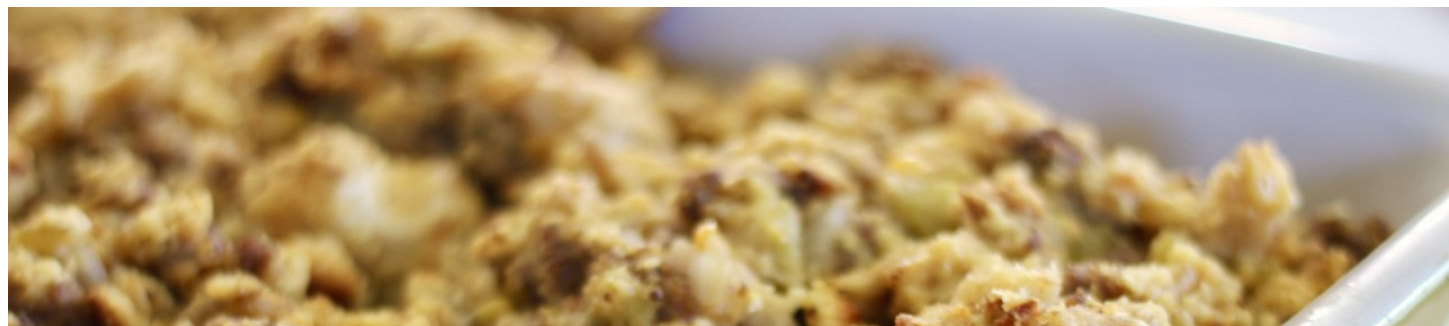
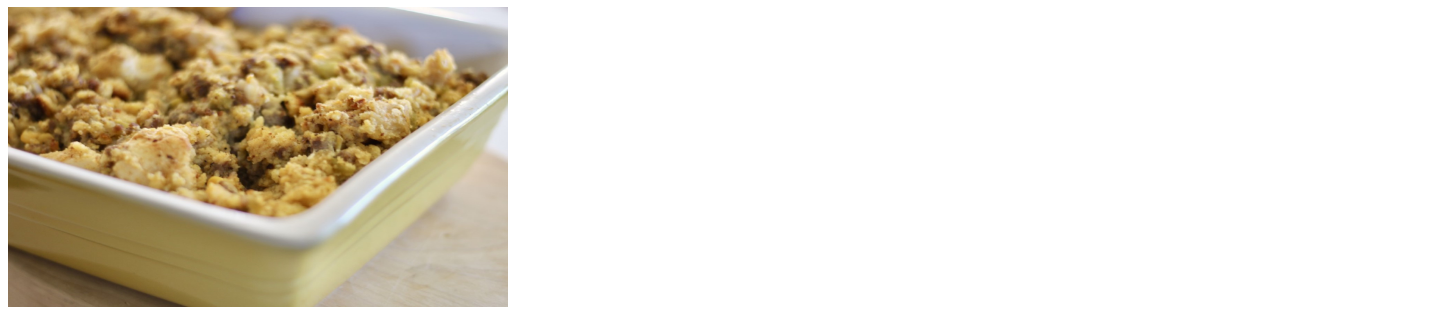
Before and after one commit to Kwaleyela-Ikafa/Odin-recipes, a plain HTML site: page Sausage_stuffing.html in a window 1280 px wide. Shown: the part 73-399 px from the top of the page, 1449 px wide, since content can reach past the window. Drawn offline with Linux system fonts and the light colour scheme.

Commit message:
Update Sausage_stuffing.html

```diff
--- a/Sausage_stuffing.html
+++ b/Sausage_stuffing.html
@@ -8,7 +8,7 @@
 </head>
 <body>
     <h1>Sausage Stuffing</h1>
-    <img src="sausage stuffing.jpeg" alt="Picture of Sausage stuffing">
+    <img width="500" height="300" src="sausage stuffing.jpeg" alt="Picture of Sausage stuffing">
     <h1>Delicious Sausage Stuffing</h1>
     <p>This stuffing has lots of flavor and is nice and moist.<br>
         You can also change the ingredients to your liking. </p>
```
